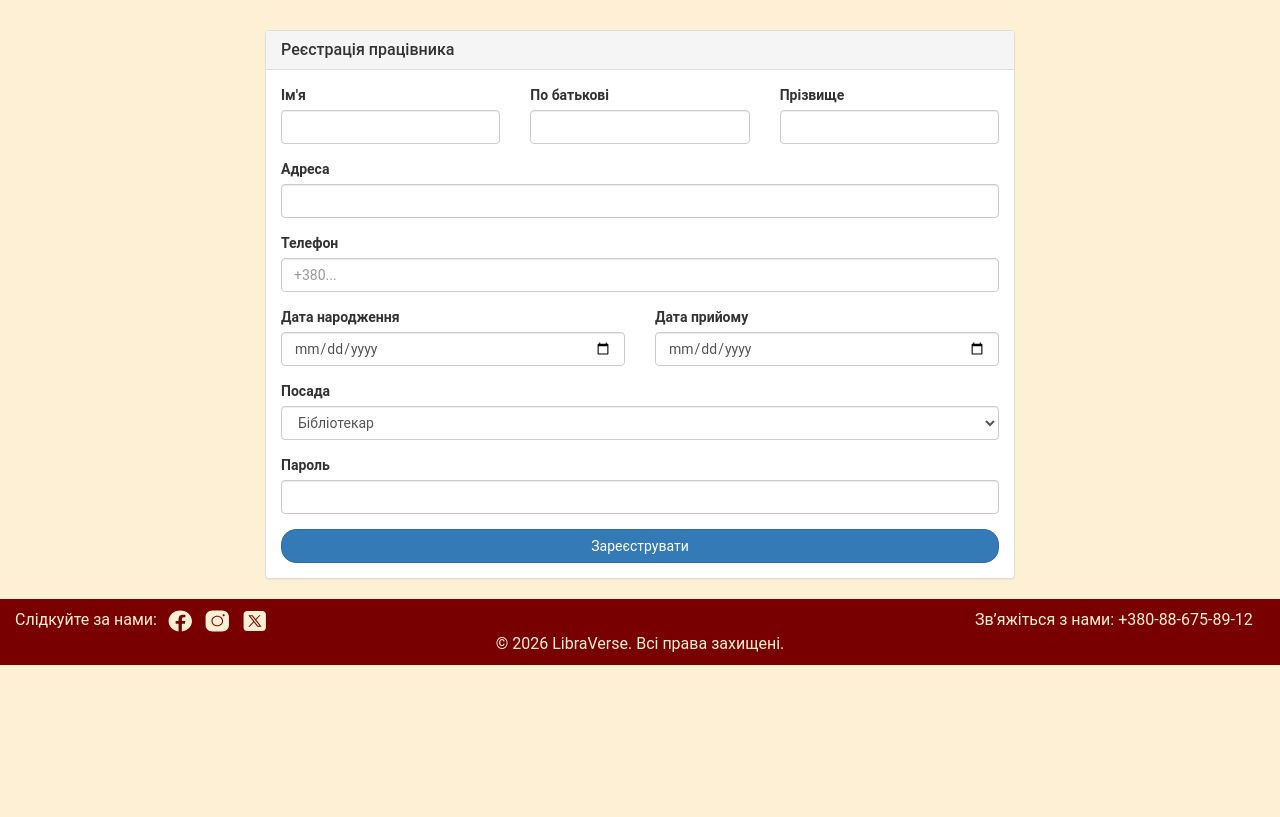
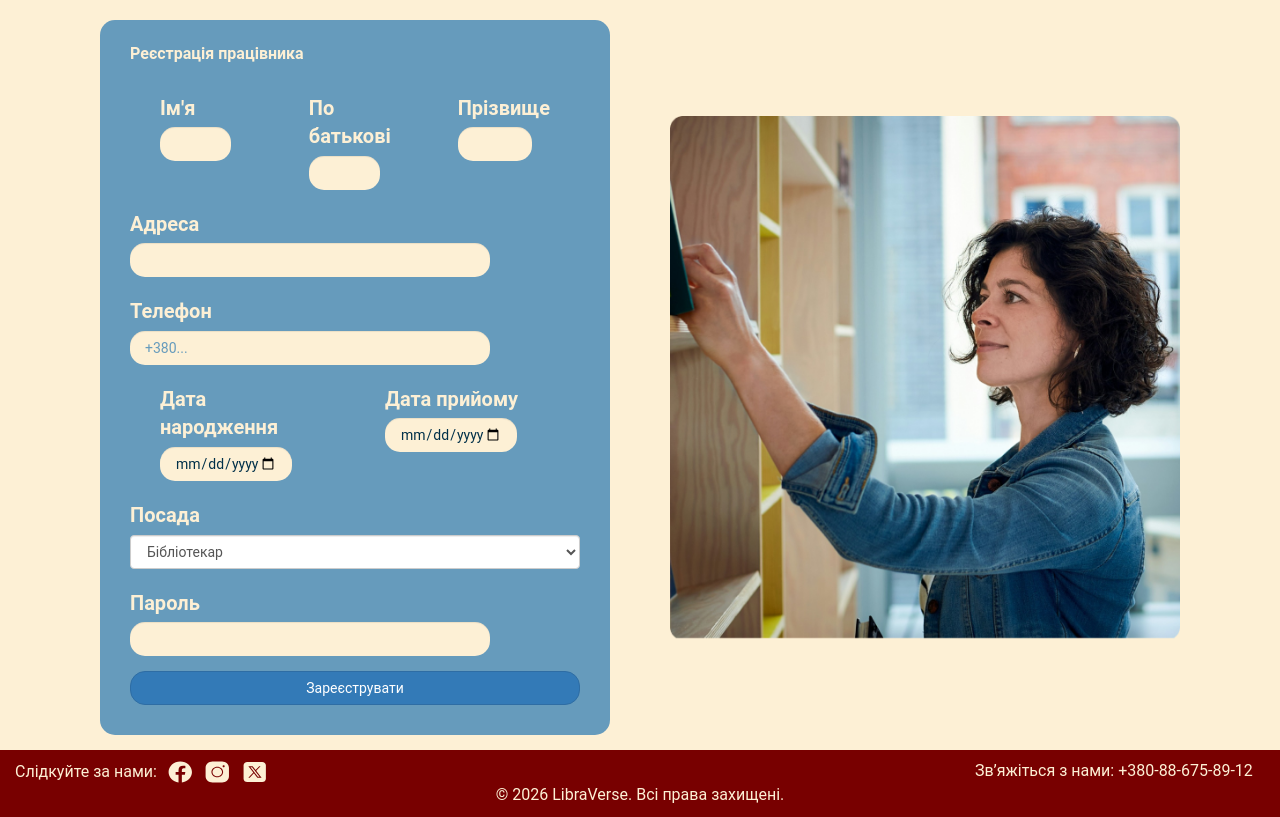
Before and after one commit to Ksenya354638/LibraVerse, a PHP site: page /pages/new_librarian.php in a window 1280 px wide. Shown: the part 50-867 px from the top of the page. Before the commit the page ends 715 px from the top, so only its background shows below. Run offline with PHP 8.4, Linux system fonts and the light colour scheme; the visitor is signed in with stand-in values (Sample User, id 1).

Commit message:
Update 3.0

```diff
--- a/css/styles.css
+++ b/css/styles.css
@@ -846,3 +846,56 @@ body .main-content.profile {
     border-radius: 15px !important;
     font-weight: bold;
 }
+
+.main-content.add .row{
+    display: flex;
+    align-items: stretch;
+    gap: 30px;
+}
+
+.main-content.add .form-container,
+.main-content.add .image{
+    display: flex;
+    flex: 1;
+}
+
+.main-content.add .book-form{
+    width: 100%;
+    height: 100%;
+}
+
+.form-input{
+    background-color: #FDF0D5;
+    border: none;
+    border-radius: 15px;
+    padding: 6px 12px;
+    color: #003049;
+    width: 100%;
+}
+
+select.form-input{
+    appearance: none;
+    -webkit-appearance: none;
+    background-color: #FDF0D5;
+    color: #003049;
+}
+
+.btn-primary,
+.btn-success,
+.btn-danger{
+    border-radius: 15px !important;
+    font-weight: bold;
+}
+
+.validation-msg{
+    display: flex;
+    align-items: center;
+    gap: 10px;
+    border-radius: 15px;
+    padding: 15px;
+}
+
+.validation-msg.done{
+    background: #FDF0D5;
+    border: 3px solid #669BBC;
+}
--- a/pages/new_librarian.php
+++ b/pages/new_librarian.php
@@ -83,11 +83,10 @@ if(isset($_SESSION['LibrarianID'])) {
         </div>
     </nav>
 
-    <div class="container" style="margin-top: 30px;">
+    <div class="container main-content add" style="padding-top: 20px;">
         <?php if($success): ?>
-            <div class='alert alert-success text-center'>
+            <div class="validation-msg done" style="margin: 15px 0;">
                 <h2>Успішно! Працівника додано до системи.</h2>
-                <a href="librarians_list.php" class="btn btn-success">До списку</a>
             </div>
         <?php endif; ?>
 
@@ -95,9 +94,9 @@ if(isset($_SESSION['LibrarianID'])) {
             <div class='alert alert-danger'><?php echo $error_msg; ?></div>
         <?php endif; ?>
 
-        <div class="row">
-            <div class="col-md-8 col-md-offset-2">
-                <div class="panel panel-default">
+        <div class="row" style="display:flex; align-items:stretch;">
+            <div class="col-lg-6 form-container">
+                <form class="book-form">
                     <div class="panel-heading"><h3 class="panel-title">Реєстрація працівника</h3></div>
                     <div class="panel-body">
                         <form method="POST">
@@ -152,8 +151,11 @@ if(isset($_SESSION['LibrarianID'])) {
 
                             <button type="submit" name="add-librarian" class="btn btn-primary btn-block">Зареєструвати</button>
                         </form>
-                    </div>
+                </form>
                 </div>
+            </div>
+            <div class="col-lg-6 image hidden-xs">
+                <img src="../images/add_librarian.png" class="img-responsive" style="height:100%; object-fit:contain;">
             </div>
         </div>
     </div>
```
Also changed, not shown: pages/new_customer.php (+5 -3 lines).
